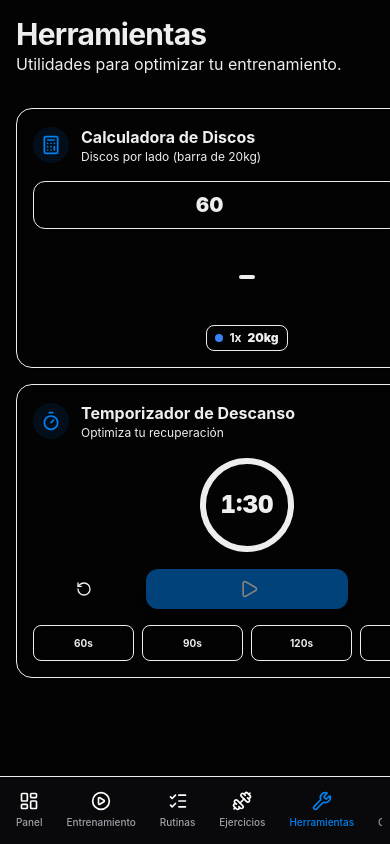
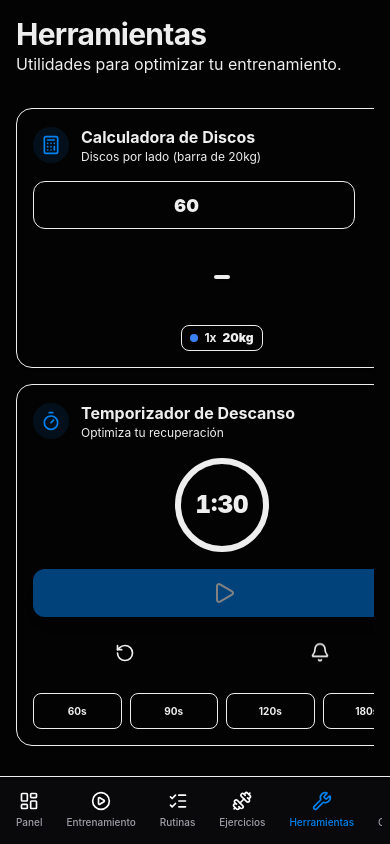
Before and after one commit to srbitgithub/datagymroutines, a Next.js app: page /dashboard/tools in a window 390 px wide. Built offline with nearby package versions, Linux system fonts and the light colour scheme.

Commit message:
New design in the buttons in tools view

```diff
--- a/src/app/dashboard/tools/page.tsx
+++ b/src/app/dashboard/tools/page.tsx
@@ -10,7 +10,7 @@ export default function ToolsPage() {
                 <p className="text-muted-foreground">Utilidades para optimizar tu entrenamiento.</p>
             </header>
 
-            <div className="grid gap-4 md:gap-8 md:grid-cols-2">
+            <div className="grid gap-4 md:gap-8 md:grid-cols-2 w-full overflow-hidden">
                 <DiskCalculator />
                 <RestTimer />
             </div>
--- a/src/modules/tools/infrastructure/components/DiskCalculator.tsx
+++ b/src/modules/tools/infrastructure/components/DiskCalculator.tsx
@@ -37,27 +37,27 @@ export function DiskCalculator() {
             </header>
 
             <div className="space-y-4">
-                <div className="flex items-center gap-3 sm:gap-4">
+                <div className="flex items-center gap-2 sm:gap-4">
                     <input
                         type="number"
                         value={targetWeight}
                         onChange={(e) => setTargetWeight(Number(e.target.value))}
-                        className="flex-1 h-12 sm:h-14 rounded-xl border bg-accent/5 px-4 text-xl sm:text-2xl font-black text-center focus:ring-2 focus:ring-brand-primary outline-none transition-all"
-                        placeholder="Peso total (kg)"
+                        className="flex-1 h-12 sm:h-14 rounded-xl border bg-accent/5 px-3 sm:px-4 text-lg sm:text-2xl font-black text-center focus:ring-2 focus:ring-brand-primary outline-none transition-all"
+                        placeholder="Peso total"
                     />
                     <button
                         onClick={() => setTargetWeight(20)}
-                        className="h-12 w-12 sm:h-14 sm:w-14 flex items-center justify-center rounded-xl bg-accent/20 text-muted-foreground hover:text-foreground transition-colors"
+                        className="h-12 w-12 sm:h-14 sm:w-14 shrink-0 flex items-center justify-center rounded-xl bg-accent/20 text-muted-foreground hover:text-foreground transition-colors"
                         title="Reset"
                     >
-                        <RotateCcw className="h-5 w-5" />
+                        <RotateCcw className="h-4 w-4 sm:h-5 sm:w-5" />
                     </button>
                 </div>
 
                 {/* Bar Visualizer */}
-                <div className="relative h-16 sm:h-20 bg-accent/5 rounded-xl flex items-center justify-center px-6 sm:px-10 overflow-hidden">
+                <div className="relative h-16 sm:h-20 bg-accent/5 rounded-xl flex items-center justify-center px-4 sm:px-10 overflow-hidden">
                     {/* Barbell sleeve */}
-                    <div className="absolute left-0 w-full h-1.5 sm:h-2 bg-muted-foreground/20 z-0"></div>
+                    <div className="absolute left-0 w-full h-1 sm:h-2 bg-muted-foreground/20 z-0"></div>
 
                     <div className="relative z-10 flex flex-row-reverse items-center gap-1">
                         {platesPerSide.length > 0 ? (
--- a/src/modules/tools/infrastructure/components/RestTimer.tsx
+++ b/src/modules/tools/infrastructure/components/RestTimer.tsx
@@ -113,25 +113,25 @@ export function RestTimer() {
                     </span>
                 </div>
 
-                <div className="flex items-center gap-3 sm:gap-4 w-full">
-                    <button
-                        onClick={resetTimer}
-                        className="flex-1 h-10 sm:h-12 flex items-center justify-center rounded-xl bg-accent/20 text-muted-foreground hover:text-foreground transition-colors"
-                    >
-                        <RotateCcw className="h-4 w-4 sm:h-5 sm:w-5" />
-                    </button>
+                <div className="grid grid-cols-2 sm:flex sm:items-center gap-3 sm:gap-4 w-full">
                     <button
                         onClick={toggleTimer}
                         disabled={timeLeft === 0}
-                        className={`flex-[2] h-10 sm:h-12 flex items-center justify-center rounded-xl font-bold transition-all active:scale-95 ${isActive
+                        className={`col-span-2 h-12 flex items-center justify-center rounded-xl font-bold transition-all active:scale-95 sm:flex-[2] ${isActive
                             ? 'bg-amber-500 text-white shadow-lg'
                             : 'bg-brand-primary text-white shadow-lg disabled:opacity-50'
                             }`}
                     >
-                        {isActive ? <Pause className="h-5 w-5 sm:h-6 sm:w-6" /> : <Play className="h-5 w-5 sm:h-6 sm:w-6 ml-1" />}
+                        {isActive ? <Pause className="h-6 w-6" /> : <Play className="h-6 w-6 ml-1" />}
                     </button>
-                    <div className="flex-1 h-10 sm:h-12 flex items-center justify-center rounded-xl bg-accent/20 text-muted-foreground">
-                        <Bell className={`h-4 w-4 sm:h-5 sm:w-5 ${percentage === 0 && duration > 0 ? 'animate-bounce' : ''}`} />
+                    <button
+                        onClick={resetTimer}
+                        className="h-12 flex items-center justify-center rounded-xl bg-accent/20 text-muted-foreground hover:text-foreground transition-colors sm:flex-1"
+                    >
+                        <RotateCcw className="h-5 w-5" />
+                    </button>
+                    <div className="h-12 flex items-center justify-center rounded-xl bg-accent/20 text-muted-foreground sm:flex-1">
+                        <Bell className={`h-5 w-5 ${percentage === 0 && duration > 0 ? 'animate-bounce' : ''}`} />
                     </div>
                 </div>
 
```
